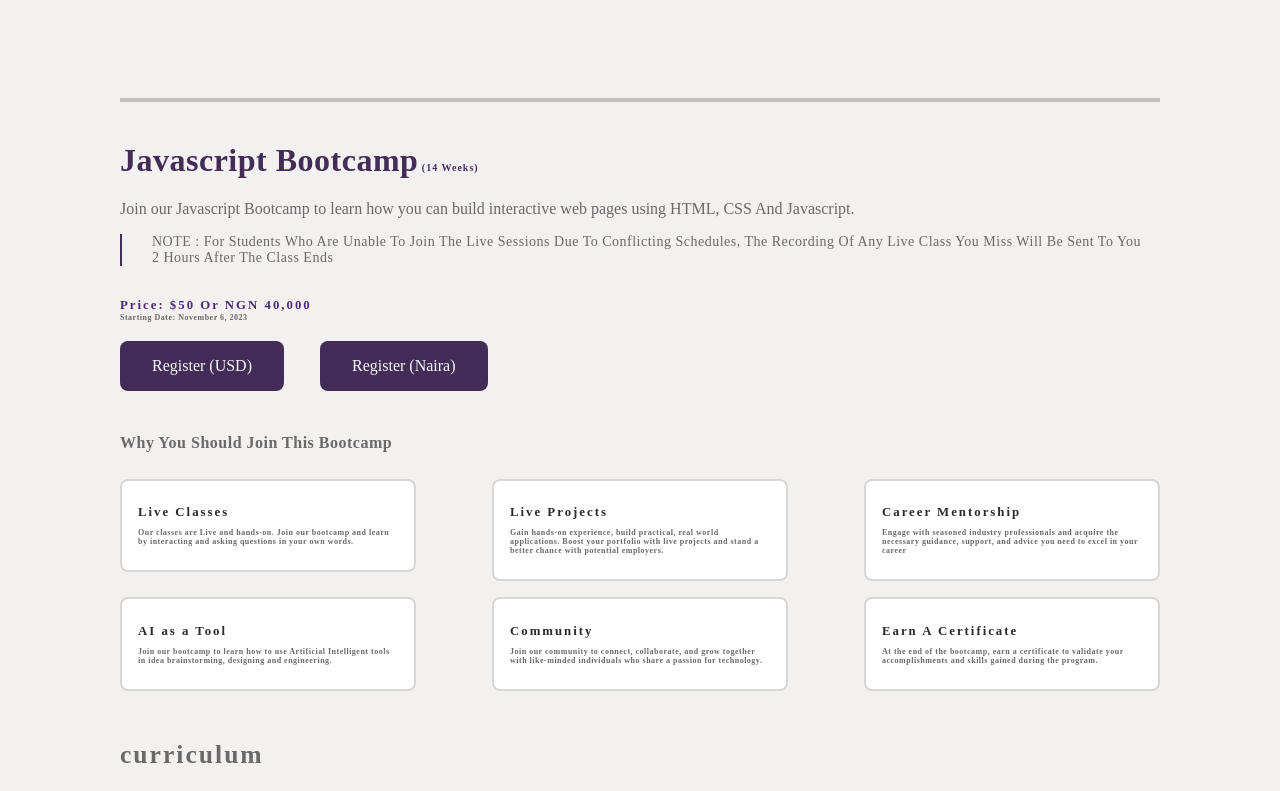
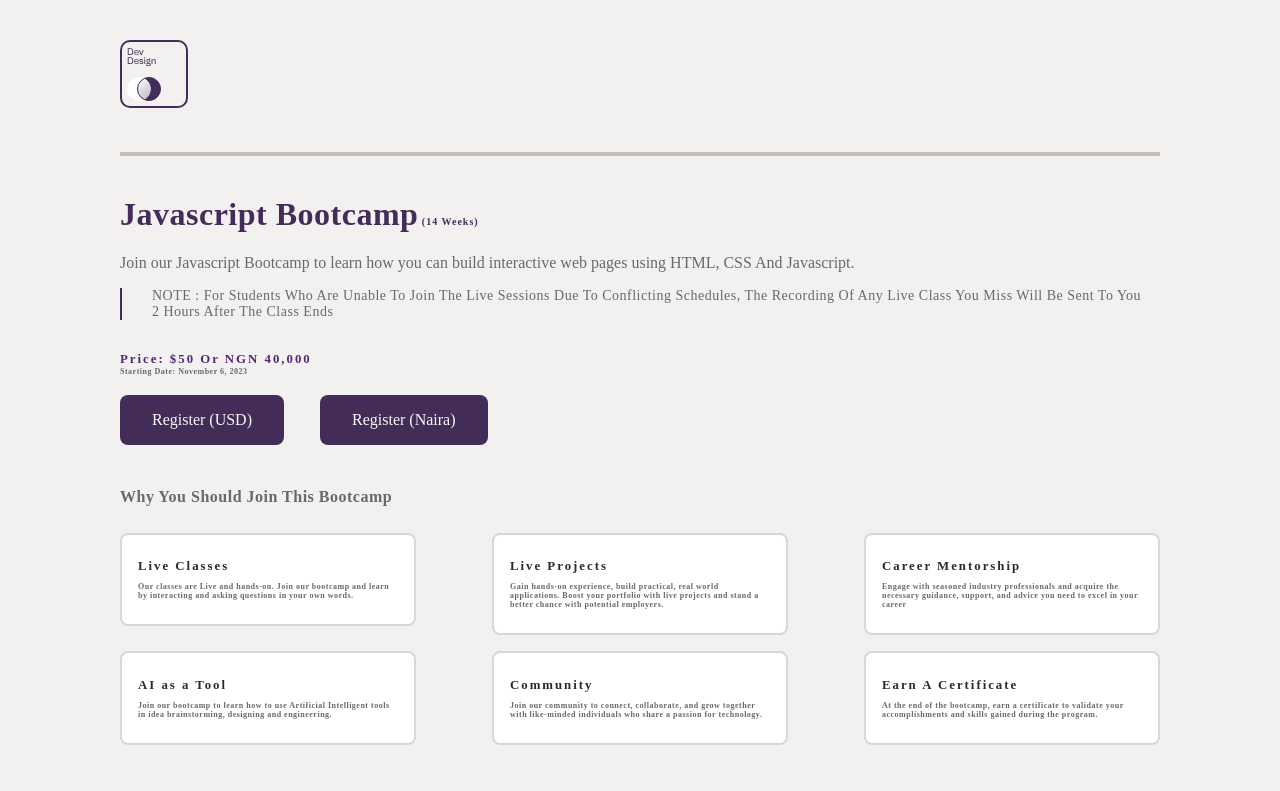
Before and after one commit to murpheus007/javascriptbootcamp-1, a plain HTML site: page index.html in a window 1280 px wide. Shown: the top 791 px of the page. Drawn offline with Linux system fonts and the light colour scheme.

Commit message:
index.html
Signed-off-by: murpheus007 <123496778+murpheus007@users.noreply.github.com>

```diff
--- a/index.html
+++ b/index.html
@@ -221,7 +221,7 @@
   </style>
 </head>
 <body>
-    <img src="/Logo(10).svg" alt="">
+    <img src="Logo (10).svg" alt="">
     <div class="top-page-bar"></div>
       <!-- This is the beginning of info on the page -->
       <div class="description-bar">
```
